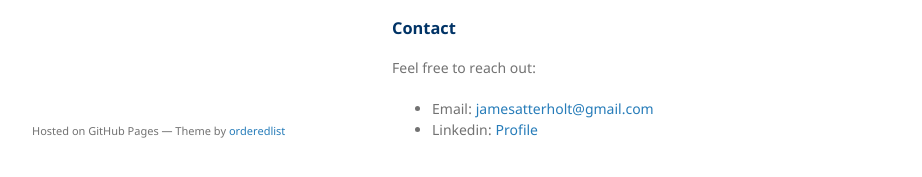
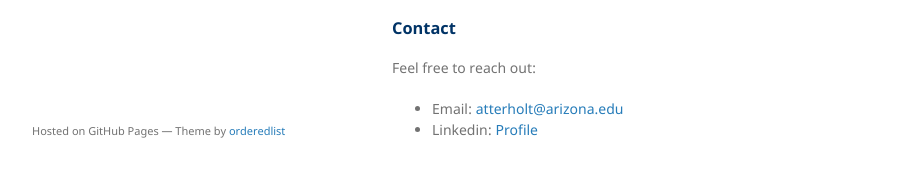
Before and after one commit to atterholt/atterholt.github.io, a Jekyll site: the page built from index.md, in a window 1280 px wide and 931 px high. Shown: the part 721-898 px from the top of the window, without its empty margins (178-1100 px from the left). Built offline with Jekyll 4.4.1, drawn with Linux system fonts in a browser that asks for light colours.

Commit message:
Update index.md

```diff
--- a/index.md
+++ b/index.md
@@ -36,5 +36,5 @@ I'll be starting as an assistant professor of geophysics at the University of Ar
 
 Feel free to reach out:
 
-*   Email: [jamesatterholt@gmail.com](mailto:jamesatterholt@gmail.com)
+*   Email: [atterholt@arizona.edu](mailto:atterholt@arizona.edu)
 *   Linkedin: [Profile](https://www.linkedin.com/in/atterholt/)
```
